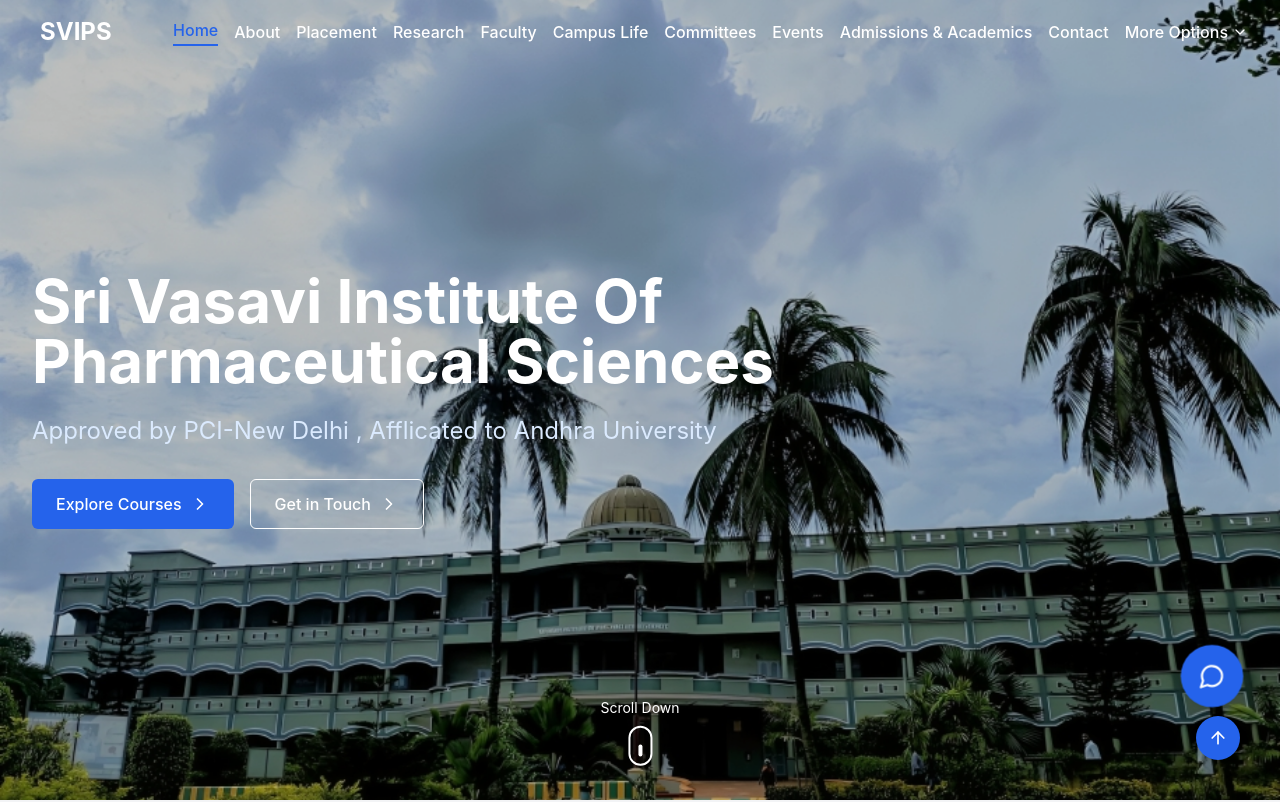
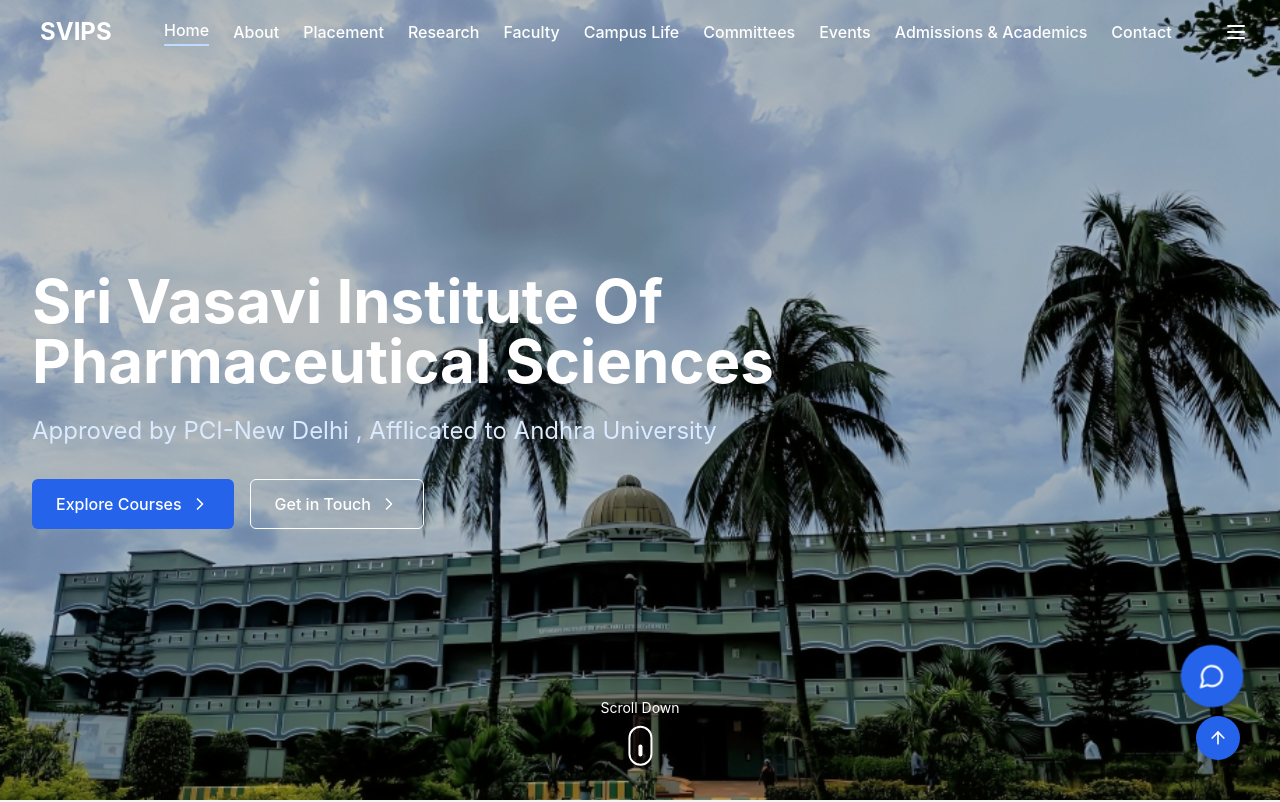
Before and after one commit to Govardhan-subhash/Pharmacy, a React (Vite) app: page / in a window 1280 px wide. Shown: the top 802 px of the page. Built offline with nearby package versions, Linux system fonts and the light colour scheme.

Commit message:
Refactor HomePage component for improved layout and styling; increase logo dimensions and enhance image display

```diff
--- a/src/components/Header.tsx
+++ b/src/components/Header.tsx
@@ -1,20 +1,23 @@
 import React, { useState, useEffect } from 'react';
-import { Link, useLocation } from 'react-router-dom';
-import { Menu, X, ChevronDown } from 'lucide-react';
+import { Link, useLocation, useNavigate } from 'react-router-dom';
+import { Menu, X } from 'lucide-react';
 import { motion } from 'framer-motion';
+import { ExternalLink } from 'lucide-react';
+import { Book, GraduationCap, ShieldCheck, BadgeCheck, MessageSquare, KeyRound, MapPin, CreditCard } from 'lucide-react';
 
 const Header: React.FC = () => {
   const [isOpen, setIsOpen] = useState(false);
-  const [dropdownOpen, setDropdownOpen] = useState(false);
   const [scrolled, setScrolled] = useState(false);
+  const [isBubbleMenuOpen, setIsBubbleMenuOpen] = useState(false);
   const location = useLocation();
+  const navigate = useNavigate();
 
   const toggleMenu = () => {
     setIsOpen(!isOpen);
   };
 
-  const toggleDropdown = () => {
-    setDropdownOpen(!dropdownOpen);
+  const toggleBubbleMenu = () => {
+    setIsBubbleMenuOpen(!isBubbleMenuOpen);
   };
 
   useEffect(() => {
@@ -34,41 +37,64 @@
 
   useEffect(() => {
     setIsOpen(false);
-    setDropdownOpen(false);
   }, [location]);
 
   const navLinks = [
-    { name: 'Home', path: '/' },
-    { name: 'About', path: '/about' },
-    { name: 'Placement', path: '/placement' },
-    { name: 'Research', path: '/research' },
-    { name: 'Faculty', path: '/faculty' },
-    { name: 'Campus Life', path: '/campus-life' },
-    { name: 'Committees', path: '/committee' },
-    { name: 'Events', path: '/events' },
-    { name: 'Admissions & Academics', path: '/admissions' },
-    { name: 'Contact', path: '/contact' },
-  ];
-
-  const dropdownLinks = [
-    { name: 'RTI', path: 'public/uploads/pdfs/RTI_2023.pdf', external: true },
-    { name: 'LMS', path: '/lms' },
-    { name: 'PCI', path: '/pci' },
-    { name: 'NAAC', path: '/naac' },
-    { name: 'Feedback', path: '/feedback' },
-    { name: 'VLogin', path: 'https://sves.org.in/ecap_pharma/', external: true },
-    { name: 'RouteMap', path: 'https://www.google.com/maps/dir/?api=1&destination=Sri+Vasavi+Engineering+College+and+Pharmacy+Tadepalligudem', external: true },
-    { name: 'FeePayments', path: 'https://sves.org.in/Ecap_Pharma/olpaymentlogin.aspx', external: true },
+    { name: 'Home', path: '/', image: 'url_to_home_image' },
+    { name: 'About', path: '/about', image: 'url_to_about_image' },
+    { name: 'Placement', path: '/placement', image: 'url_to_placement_image' },
+    { name: 'Research', path: '/research', image: 'url_to_research_image' },
+    { name: 'Faculty', path: '/faculty', image: 'url_to_faculty_image' },
+    { name: 'Campus Life', path: '/campus-life', image: 'url_to_campus_life_image' },
+    { name: 'Committees', path: '/committee', image: 'url_to_committees_image' },
+    { name: 'Events', path: '/events', image: 'url_to_events_image' },
+    { name: 'Admissions & Academics', path: '/admissions', image: 'url_to_admissions_image' },
+    { name: 'Contact', path: '/contact', image: 'url_to_contact_image' },
   ];
 
   const isActive = (path: string) => {
     return location.pathname === path;
   };
 
+  const dropdownLinks = [
+    { name: 'RTI', path: '/rti', external: false, icon: Book },
+    { name: 'LMS', path: '/lms', external: false, icon: GraduationCap },
+    { name: 'PCI', path: '/pci', external: false, icon: ShieldCheck },
+    { name: 'NAAC', path: '/naac', external: false, icon: BadgeCheck },
+    { name: 'Feedback', path: '/feedback', external: false, icon: MessageSquare },
+    { name: 'VLogin', path: 'https://sves.org.in/ecap_pharma/', external: true, icon: KeyRound },
+    { name: 'RouteMap', path: 'https://www.google.com/maps/dir/?api=1&destination=Sri+Vasavi+Engineering+College+and+Pharmacy+Tadepalligudem', external: true, icon: MapPin },
+    { name: 'FeePayments', path: 'https://sves.org.in/Ecap_Pharma/olpaymentlogin.aspx', external: true, icon: CreditCard },
+  ];
+
+  const bubbleMenuItems = dropdownLinks.map(item => ({
+    name: item.name,
+    link: item.external ? item.path : `/route?path=${item.path}`,
+    image: '',
+    external: item.external,
+    icon: item.icon,
+  }));
+
+  const bubbleMenuStyle = {
+    position: 'fixed',
+    top: '80px',
+    right: '20px',
+    display: 'flex',
+    flexDirection: 'column',
+    alignItems: 'center',
+    gap: '1rem',
+    backgroundColor: 'white',
+    borderRadius: '25px', // Reduced to 25px for less rounded edges
+    boxShadow: '0 4px 6px 10px rgb(0 0 0 / 0.1), 0 2px 4px -2px rgb(0 0 0 / 0.1)',
+    padding: '25px',
+    zIndex: 50,
+    transform: 'none',
+  };
+
   return (
     <header
       className={`fixed w-full top-0 z-50 transition-all duration-300 ${
-        scrolled ? 'glass-nav shadow-md py-2' : 'bg-transparent py-4'
+        scrolled ? 'bg-blue-600 shadow-md py-2' : 'bg-transparent py-4'
       }`}
     >
       <div className="container mx-auto px-4 sm:px-6 lg:px-8">
@@ -80,88 +106,86 @@
               transition={{ duration: 0.5 }}
               className="flex items-center"
             >
-              <span className={`ml-2 text-2xl font-bold ${scrolled ? 'text-gray-900' : 'text-white'}`}>
+              <span className="ml-2 text-2xl font-bold text-white">
                 SVIPS
               </span>
             </motion.div>
           </Link>
 
-          {/* Desktop Navigation */}
-          <nav className="hidden md:flex space-x-4 items-center">
+          <nav className="hidden md:flex items-center space-x-6">
             {navLinks.map((link, index) => (
               <motion.div
                 key={link.name}
                 initial={{ y: -20, opacity: 0 }}
                 animate={{ y: 0, opacity: 1 }}
-                transition={{ duration: 0.3, delay: index * 0.1 }}
+                transition={{ duration: 0.3, delay: index * 0.05 }}
               >
                 <Link
                   to={link.path}
-                  className={`font-medium transition-colors duration-300 ${
-                    isActive(link.path)
-                      ? 'text-blue-600'
-                      : scrolled
-                      ? 'text-gray-900 hover:text-blue-600'
-                      : 'text-white hover:text-blue-200'
-                  }`}
+                  className={`font-medium transition-colors duration-300 text-white hover:text-blue-200`}
                 >
                   {link.name}
                   {isActive(link.path) && (
-                    <motion.div className="h-0.5 bg-blue-600 mt-0.5" layoutId="underline" />
+                    <motion.div className="h-0.5 bg-blue-200 mt-0.5" layoutId="underline" />
                   )}
                 </Link>
               </motion.div>
             ))}
+          </nav>
 
-            {/* Dropdown Menu */}
-            <div className="relative z-50">
+          <div className="hidden md:flex items-center">
             <button
-                onClick={toggleDropdown}
-                className={`font-medium flex items-center transition-colors duration-300 ${
-                  scrolled ? 'text-gray-900 hover:text-blue-600' : 'text-white hover:text-blue-200'
-                }`}
+              onClick={toggleBubbleMenu}
+              className="text-white hover:text-blue-200 transition-colors"
+              aria-label="Toggle bubble menu"
             >
-                More Options
-                <ChevronDown className="ml-1 h-4 w-4" />
+              <Menu className="h-6 w-6" />
             </button>
-              {dropdownOpen && (
+          </div>
+
+          {isBubbleMenuOpen && (
             <motion.div
-                  initial={{ opacity: 0, y: -10 }}
-                  animate={{ opacity: 1, y: 0 }}
-                  exit={{ opacity: 0, y: -10 }}
-                  className="absolute right-0 mt-2 w-48 bg-white shadow-md rounded-md overflow-hidden z-50"
+              style={bubbleMenuStyle}
+              initial={{ opacity: 0, x: 50 }}
+              animate={{ opacity: 1, x: 0 }}
+              exit={{ opacity: 0, x: 50 }}
+              transition={{ duration: 0.3 }}
             >
-                  {dropdownLinks.map((link) => (
-                    link.external ? (
-                      <a
-                        key={link.name}
-                        href={link.path}
-                        target="_blank"
+              {bubbleMenuItems.map((item) => (
+                <motion.a
+                  key={item.name}
+                  href={item.link}
+                  target={item.external ? "_blank" : ""}
                   rel="noopener noreferrer"
-                        className="block px-4 py-2 text-gray-700 hover:bg-gray-100 transition-colors duration-200"
+                  className="w-12 h-12 rounded-full overflow-hidden flex flex-col items-center justify-center"
+                  whileHover={{ scale: 1.1 }}
+                  transition={{ duration: 0.2 }}
+                  onClick={(e) => {
+                    if (!item.external) {
+                      e.preventDefault();
+                      navigate(item.link);
+                      toggleBubbleMenu();
+                    }
+                  }}
                 >
-                        {link.name}
-                      </a>
+                  {item.icon ? (
+                    <>
+                      <item.icon className="w-6 h-6 text-gray-700" />
+                      {item.external && <ExternalLink className="w-4 h-4 text-gray-500 absolute top-1 right-1" />}
+                    </>
                   ) : (
-                      <Link
-                        key={link.name}
-                        to={link.path}
-                        className="block px-4 py-2 text-gray-700 hover:bg-gray-100 transition-colors duration-200"
-                      >
-                        {link.name}
-                      </Link>
-                    )
+                    <img src={item.image} alt={item.name} className="w-full h-full object-cover" />
+                  )}
+                  <span className="text-xs text-gray-600 mt-1">{item.name}</span>
+                </motion.a>
               ))}
             </motion.div>
           )}
-            </div>
-          </nav>
 
-          {/* Mobile Menu Button */}
           <div className="md:hidden">
             <button
               onClick={toggleMenu}
-              className={`${scrolled ? 'text-gray-900' : 'text-white'} hover:text-blue-600 transition-colors`}
+              className="text-white hover:text-blue-200 transition-colors"
               aria-label="Toggle menu"
             >
               {isOpen ? <X className="h-6 w-6" /> : <Menu className="h-6 w-6" />}
@@ -170,59 +194,93 @@
         </div>
       </div>
 
-      {/* Mobile Navigation */}
       <motion.div
-        className="md:hidden"
-        initial={{ opacity: 0, height: 0 }}
-        animate={{ opacity: isOpen ? 1 : 0, height: isOpen ? 'auto' : 0 }}
-        transition={{ duration: 0.3 }}
-        style={{ overflow: 'hidden' }}
+        className="md:hidden fixed top-0 left-0 w-full h-full bg-white z-40"
+        initial={{ x: '-100%' }}
+        animate={{ x: isOpen ? '0%' : '-100%' }}
+        exit={{ x: '-100%' }}
+        transition={{ type: 'spring', stiffness: 100, damping: 20 }}
       >
-        <div className="bg-white shadow-md rounded-md">
-          <nav className="flex flex-col items-center p-4">
+        <div className="flex flex-col items-center justify-center h-full">
+          <button
+            onClick={toggleMenu}
+            className="absolute top-6 right-6 text-gray-700 hover:text-gray-900"
+            aria-label="Close menu"
+          >
+            <X className="h-8 w-8" />
+          </button>
+          <nav className="flex flex-col items-center space-y-6">
             {navLinks.map((link) => (
               <Link
                 key={link.name}
                 to={link.path}
-                className={`block py-2 px-4 text-gray-700 hover:bg-gray-100 transition-colors duration-200`}
+                className="text-2xl font-semibold text-gray-700 hover:text-blue-600"
+                onClick={toggleMenu}
               >
                 {link.name}
               </Link>
             ))}
-            {/* Mobile Dropdown */}
-            <div className="relative w-full z-50">
-              <button
-                onClick={toggleDropdown}
-                className="flex items-center justify-between w-full py-2 px-4 text-gray-700 hover:bg-gray-100 transition-colors duration-200"
+            <div className="flex flex-col items-center">
+              <div className="flex flex-row items-center space-x-4 mb-4">
+                {dropdownLinks.slice(0, 4).map((item) => (
+                  <motion.a
+                    key={item.name}
+                    href={item.external ? item.path : `/route?path=${item.path}`}
+                    target={item.external ? "_blank" : ""}
+                    rel="noopener noreferrer"
+                    className="w-16 h-16 flex flex-col items-center justify-center rounded-full overflow-hidden bg-gray-100 hover:bg-gray-200"
+                    whileHover={{ scale: 1.1 }}
+                    transition={{ duration: 0.2 }}
+                    onClick={(e) => {
+                      if (!item.external) {
+                        e.preventDefault();
+                        navigate(item.path);
+                        toggleMenu();
+                      }
+                    }}
                   >
-                More Options
-                <ChevronDown className="ml-1 h-4 w-4" />
-              </button>
-              {dropdownOpen && (
-                <div className="bg-white shadow-md rounded-md overflow-hidden mt-2">
-                  {dropdownLinks.map((link) => (
-                    link.external ? (
-                      <a
-                        key={link.name}
-                        href={link.path}
-                        target="_blank"
-                        rel="noopener noreferrer"
-                        className="block px-4 py-2 text-gray-700 hover:bg-gray-100 transition-colors duration-200"
-                      >
-                        {link.name}
-                      </a>
+                    {item.external ? (
+                      <>
+                        <item.icon className="w-6 h-6 text-gray-700" />
+                        <ExternalLink className="w-4 h-4 text-gray-500 absolute top-1 right-1" />
+                      </>
                     ) : (
-                      <Link
-                        key={link.name}
-                        to={link.path}
-                        className="block px-4 py-2 text-gray-700 hover:bg-gray-100 transition-colors duration-200"
-                      >
-                        {link.name}
-                      </Link>
-                    )
+                      <item.icon className="w-6 h-6 text-gray-700" />
+                    )}
+                    <span className="text-xs text-gray-600 mt-1">{item.name}</span>
+                  </motion.a>
                 ))}
               </div>
+              <div className="flex flex-row items-center space-x-4">
+                {dropdownLinks.slice(4, 8).map((item) => (
+                  <motion.a
+                    key={item.name}
+                    href={item.external ? item.path : `/route?path=${item.path}`}
+                    target={item.external ? "_blank" : ""}
+                    rel="noopener noreferrer"
+                    className="w-16 h-16 flex flex-col items-center justify-center rounded-full overflow-hidden bg-gray-100 hover:bg-gray-200"
+                    whileHover={{ scale: 1.1 }}
+                    transition={{ duration: 0.2 }}
+                    onClick={(e) => {
+                      if (!item.external) {
+                        e.preventDefault();
+                        navigate(item.path);
+                        toggleMenu();
+                      }
+                    }}
+                  >
+                    {item.external ? (
+                      <>
+                        <item.icon className="w-6 h-6 text-gray-700" />
+                        <ExternalLink className="w-4 h-4 text-gray-500 absolute top-1 right-1" />
+                      </>
+                    ) : (
+                      <item.icon className="w-6 h-6 text-gray-700" />
                     )}
+                    <span className="text-xs text-gray-600 mt-1">{item.name}</span>
+                  </motion.a>
+                ))}
+              </div>
             </div>
           </nav>
         </div>
--- a/src/pages/HomePage.css
+++ b/src/pages/HomePage.css
@@ -266,3 +266,7 @@
   position: relative;
   overflow: visible;
 }
+
+
+
+/*  */
```
Also changed, not shown: src/pages/HomePage.tsx (+4 -4 lines). Lines whose indentation alone changed are shown as unchanged.
